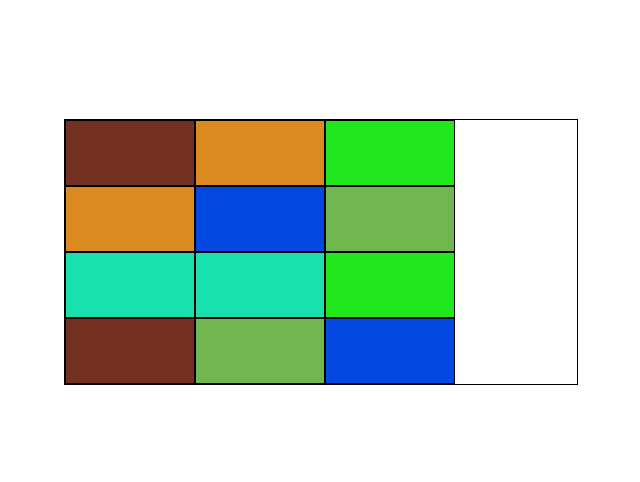
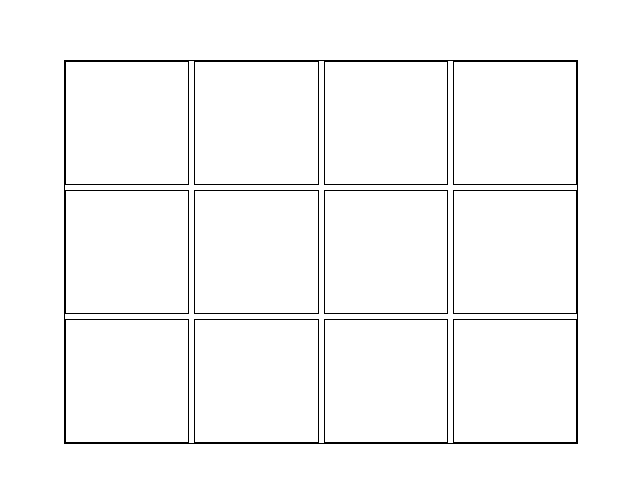
Before and after one commit to SaraZmni/color-memory-game, a React (Vite) app: page / in a window 1280 px wide. Shown: the part 148-630 px from the top of the page, without its empty margins (320-960 px from the left). Built offline with nearby package versions, Linux system fonts and the light colour scheme.

Commit message:
add bg-color to project and complete grid

```diff
--- a/src/App.css
+++ b/src/App.css
@@ -4,21 +4,22 @@
   padding: 2rem;
   text-align: center;
 }
+
 .container {
   width: 40vw;
   padding: 30px;
 }
 
 .boxes {
-  display: flex;
-  flex-direction: row;
-  flex-wrap: wrap;
+  display: grid;
+  grid-template-columns: repeat(4, 1fr); /* Always 4 columns */
+  gap: 5px; /* Add some space between the boxes */
   width: 100%;
   border: 1px solid black;
 }
 
 .box {
-  width: 25%;
   border: 1px solid black;
-  aspect-ratio: 2/1;
+  aspect-ratio: 1 / 1; /* Make boxes square */
+  background-color: var(--box-color);
 }
--- a/src/Box.tsx
+++ b/src/Box.tsx
@@ -1,17 +1,26 @@
-import { FC } from "react";
+import { FC, useState } from "react";
 
 interface BoxProps {
   bgColor: string;
+  onClick: (bgColor: string) => void;
 }
+const DEFAULT_BG_COLOR = "#fff";
 
-const Box: FC<BoxProps> = ({ bgColor }) => {
+const Box: FC<BoxProps> = ({ bgColor, onClick }) => {
+  const [backgroundColor, setBackgroundColor] = useState(DEFAULT_BG_COLOR);
+
+  const handleClick = () => {
+    setBackgroundColor(bgColor);
+    onClick(bgColor);
+  };
   return (
     <div
       className="box"
+      onClick={handleClick}
       style={{
-        backgroundColor: bgColor,
+        backgroundColor,
       }}
-    ></div>
+    />
   );
 };
 export default Box;
--- a/src/Game.tsx
+++ b/src/Game.tsx
@@ -17,11 +17,13 @@ const Game: FC<GameProps> = ({ total }) => {
       return { id, bgColor: color };
     });
   }, [total]);
+
+  const handleClick = () => {};
   return (
     <div className="container">
       <div className="boxes">
         {boxes.map((box) => (
-          <Box key={box.id} {...box} />
+          <Box key={box.id} onClick={handleClick} {...box} />
         ))}
       </div>
     </div>
```
